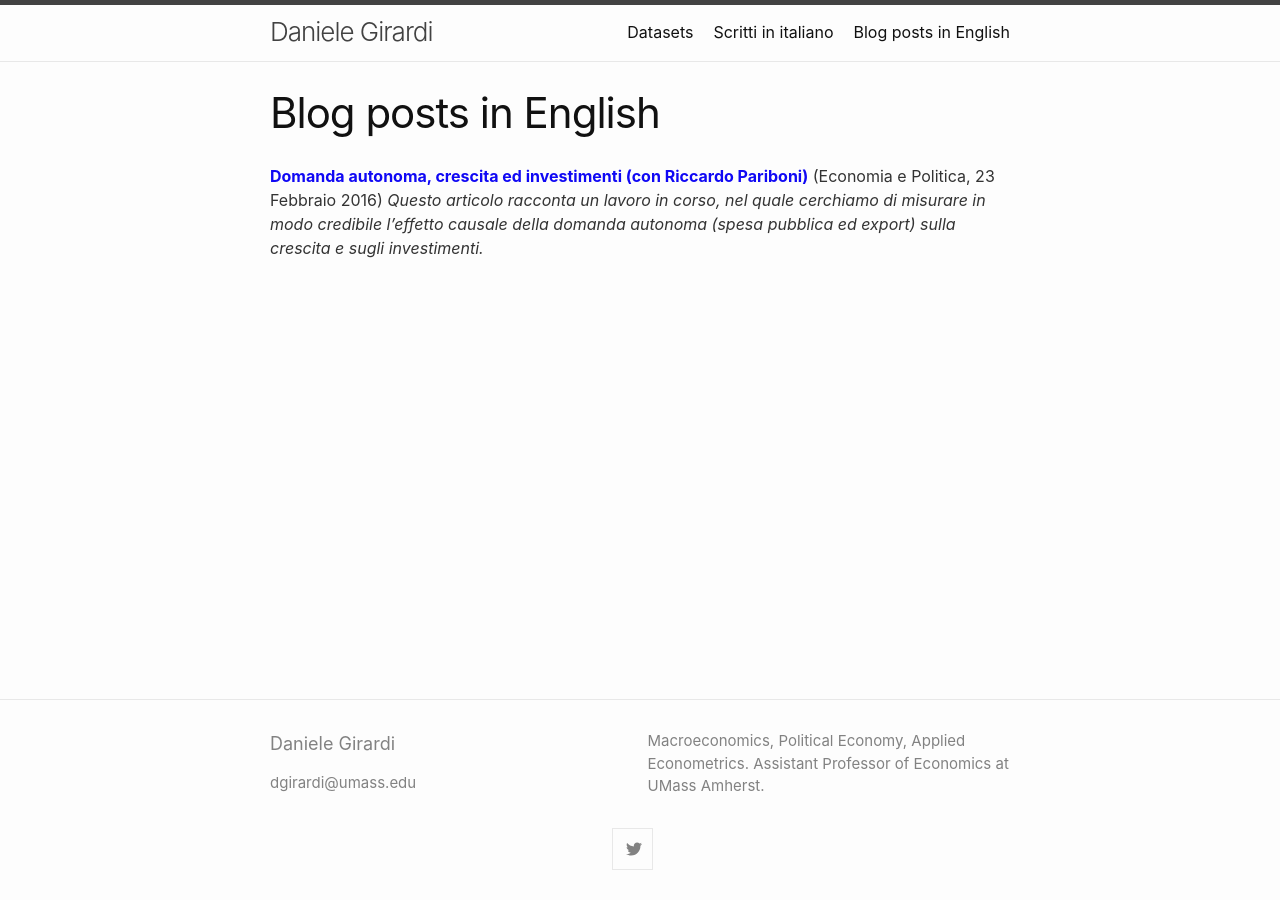
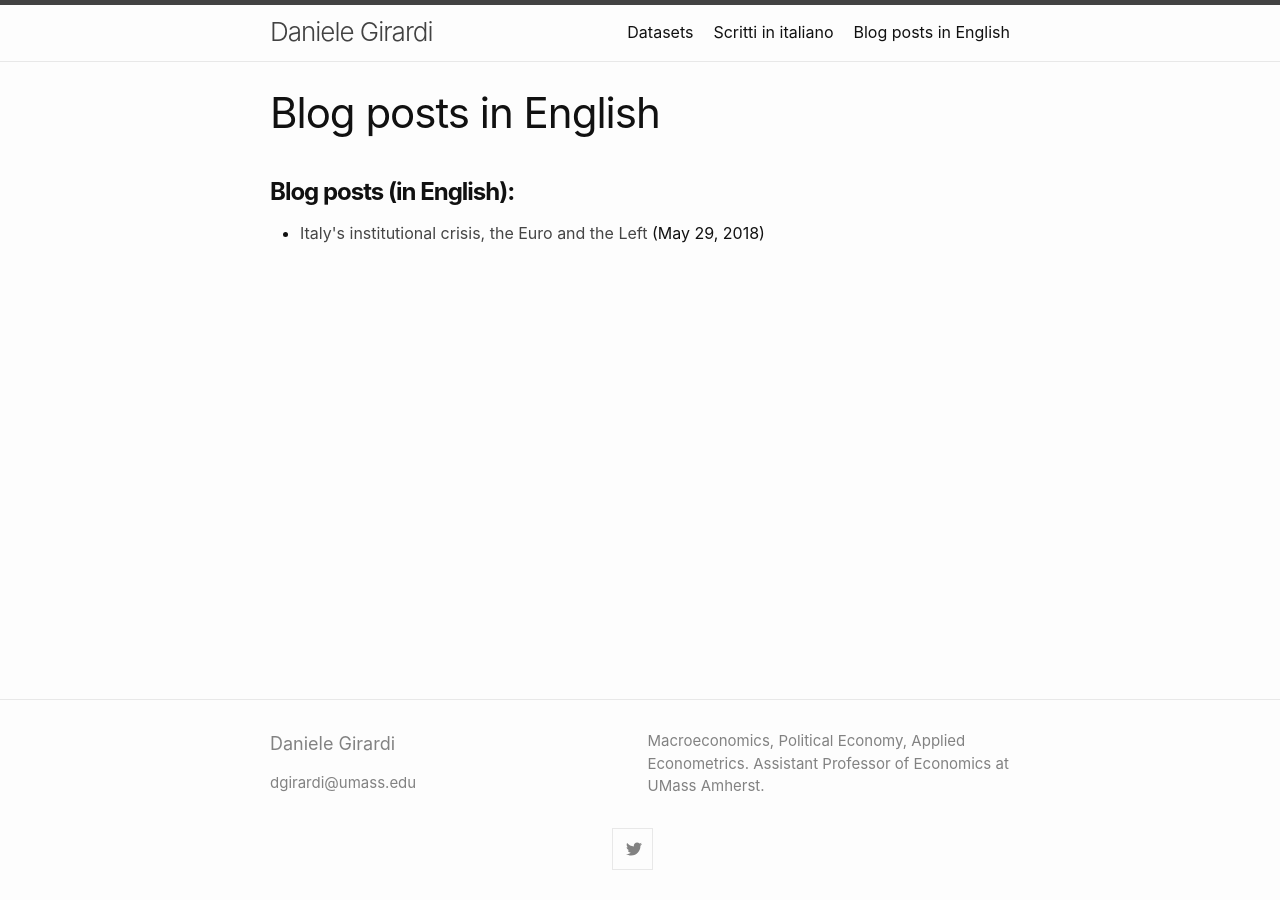
Before and after one commit to danielegirardi/danielegirardi.github.io, a Jekyll site: the page built from english_posts.md, in a window 1280 px wide. Built offline with Jekyll 4.4.1, drawn with Linux system fonts in a browser that asks for light colours.

Commit message:
Update english_posts.md

```diff
--- a/english_posts.md
+++ b/english_posts.md
@@ -6,6 +6,8 @@ permalink: /english_posts/
 
 <style type="text/css">a {text-decoration: none; color: inherit}</style>
 
-<span style="color: #1008F4;"><strong><a href="http://www.reconomics.it/domanda-autonoma-crescita-ed-investimenti/" target="_blank" rel="noopener">Domanda autonoma, crescita ed investimenti (con Riccardo Pariboni)</a></strong>
-<span style="color: #333333;"><a href="http://www.economiaepolitica.it/politiche-economiche/domanda-autonoma-crescita-ed-investimenti/"  target="_blank" rel="noopener">(Economia e Politica, 23 Febbraio 2016)
-</a><em>Questo articolo racconta un lavoro in corso, nel quale cerchiamo di misurare in modo credibile l’effetto causale della domanda autonoma (spesa pubblica ed export) sulla crescita e sugli investimenti.</em>
+<h1><strong style="font-size: 1.5rem;">
+Blog posts (in English):</strong></h1>
+<ul style="list-style-type: disc;">
+ 	<li><a style="color: #454545;" href="http://www.reconomics.it/italys-institutional-crisis-the-euro-and-the-left/" target="_blank" rel="noopener">Italy's institutional crisis, the Euro and the Left</a> (May 29, 2018)</li>
+</ul>
```
